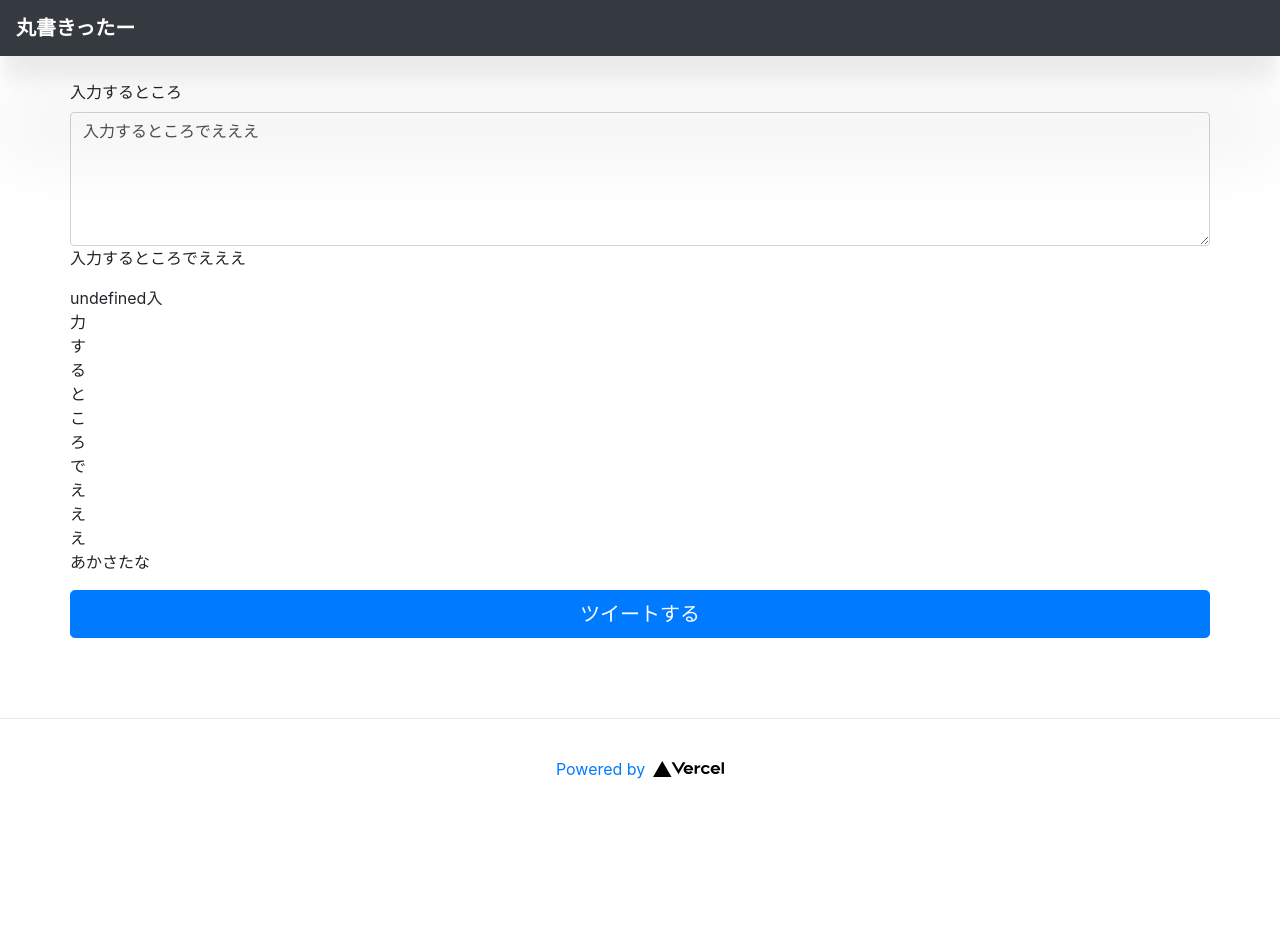
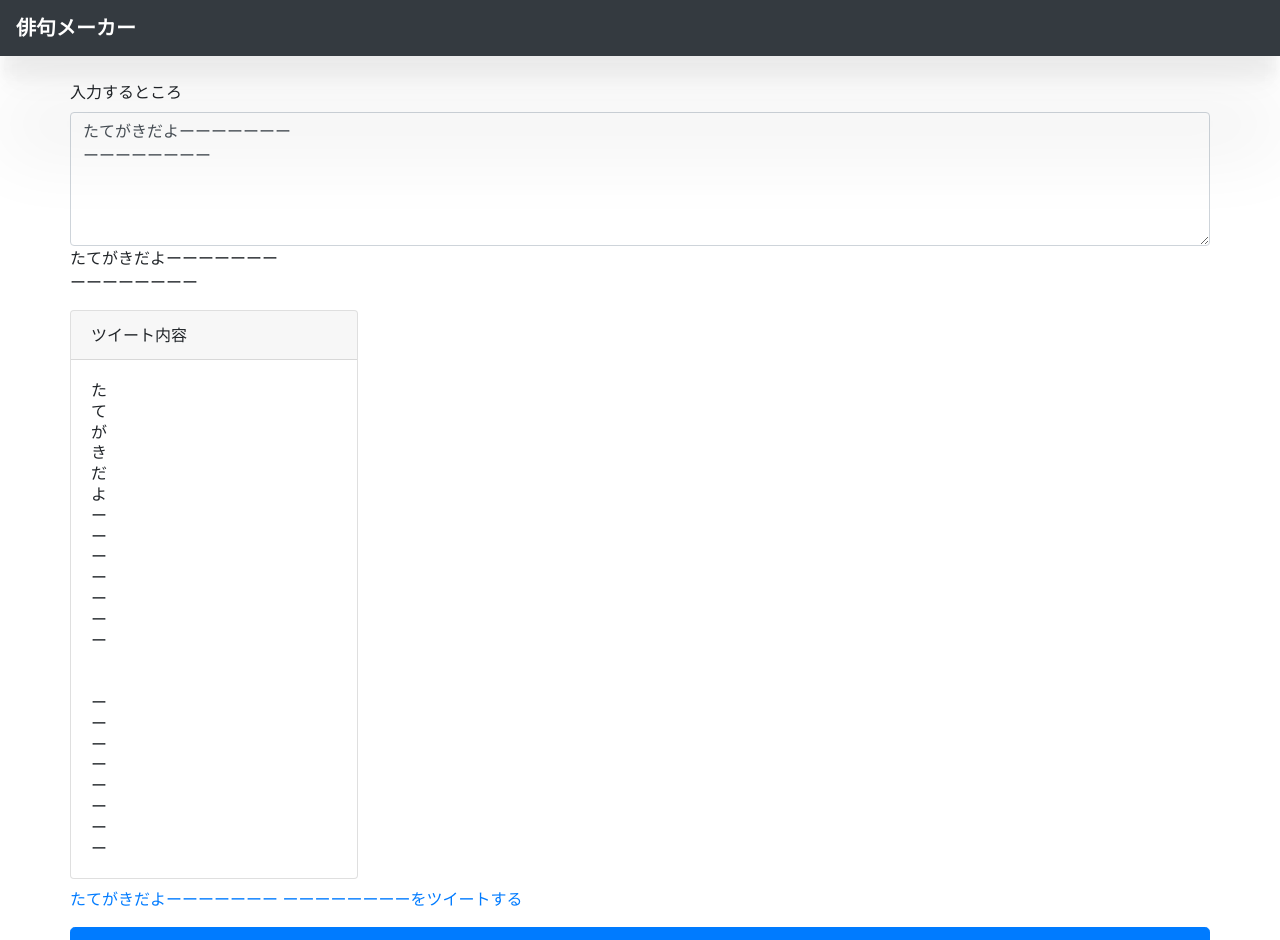
Before and after one commit to Mochichi2003/marugakitter, a Next.js app: page / in a window 1280 px wide. Shown: the top 940 px of the page. Before the commit the page ends 818 px from the top, so only its background shows below. Built offline with nearby package versions, Linux system fonts and the light colour scheme.

Commit message:
色々追加

```diff
--- a/components/Header.module.scss
+++ b/components/Header.module.scss
@@ -21,6 +21,7 @@ $icon-color: #000000;
   top: 0;
   right: 0;
   position: fixed;
+  z-index: 12;
 }
 
 .home {
--- a/components/get_content_and_convert/conver.jsx
+++ b/components/get_content_and_convert/conver.jsx
@@ -1,18 +1,64 @@
 import React from "react";
+import { Card } from "react-bootstrap";
+import Head from "next/head";
 import styles from "./conver.module.sass";
 
 function textCov(value) {
   let convertvalues = " ";
   convertvalues = value.split("");
-  let retunValue;
+  let retunValue = "🤔";
   for (const key in convertvalues) {
     retunValue = `${retunValue + convertvalues[key]}\n`;
   }
-  console.log(retunValue);
+  // console.log(retunValue);
 
-  return `${retunValue}あかさたな`;
+  return `${retunValue.slice(2)}`;
 }
 
 export default function Converter(props) {
-  return <p className={styles.texttoindention}>{textCov(props.value)}</p>;
+  return (
+    <>
+      {/* <p className={styles.texttoindention}>{textCov(props.value)}</p> */}
+      <Head>
+        <script
+          async
+          src="https://platform.twitter.com/widgets.js"
+          charset="utf-8"
+        />
+      </Head>
+      <Card
+        // bg={variant.toLowerCase()}
+        // key={idx}
+        // // text={variant.toLowerCase() === "light" ? "dark" : "white"}
+        style={{ width: "18rem" }}
+        className="mb-2"
+      >
+        <Card.Header>ツイート内容</Card.Header>
+        <Card.Body>
+          {/* <Card.Title>ツイート内容</Card.Title> */}
+          <Card.Text
+            className={`${styles.texttoindention} ${styles.card_text}`}
+          >
+            {textCov(props.value)}
+          </Card.Text>
+        </Card.Body>
+      </Card>
+
+      <a
+        href={`${
+          "https://twitter.com/intent/tweet?" + "hashtags="
+        }${encodeURIComponent("縦書きなのだ")}&original_referer=${
+          location.href
+        }&text=${encodeURIComponent(textCov(props.value))}`}
+      >
+        {`${props.value}をツイートする`}
+      </a>
+      {/* <script
+        async
+        src="https://platform.twitter.com/widgets.js"
+        charset="utf-8"
+      /> */}
+    </>
+  );
 }
+// https://twitter.com/intent/tweet?hashtags=%E3%82%8F%E3%81%82%E3%81%82%E3%81%82%E3%81%82%E3%81%84%E3%81%84%E3%81%84%E3%81%84%E3%81%84%2C&original_referer=http%3A%2F%2Flocalhost%3A3300%2F&ref_src=twsrc%5Etfw&related=Mochi_749&text=%E3%81%9F%0A%E3%81%A6%0A%E3%81%8C%0A%E3%81%8D%0A%E3%81%A0%0A%E3%82%88%0A%E3%83%BC%0A%E3%83%BC%0A%E3%83%BC%0A%E3%83%BC%0A%E3%83%BC%0A%E3%83%BC%0A%E3%83%BC%0A%E3%83%BC%0A%E3%83%BC%0A%E3%83%BC%0A%E3%83%BC%0A%E3%83%BC%0A%E3%83%BC%0A%E3%83%BC%0A%E3%83%BC%0A&tw_p=tweetbutton
--- a/components/get_content_and_convert/conver.module.sass
+++ b/components/get_content_and_convert/conver.module.sass
@@ -1,2 +1,5 @@
 .texttoindention
 	white-space: pre-line
+
+.card_text
+	line-height: 1.3
--- a/components/header.jsx
+++ b/components/header.jsx
@@ -17,7 +17,7 @@ export default function TopHeader() {
       <Navbar bg="dark" variant="dark">
         <Link href="/">
           <Navbar.Brand>
-            <p className={styles.home}>丸書きったー</p>
+            <p className={styles.home}>俳句メーカー</p>
             {/* React Bootstrap */}
           </Navbar.Brand>
         </Link>
--- a/package.json
+++ b/package.json
@@ -6,8 +6,8 @@
     "dev": "next dev --port 3300",
     "build": "next build",
     "start": "next start",
-    "lint": "eslint --ext .js,.jsx,.scss .",
-    "lint:fix": "eslint --fix --ext .js,.jsx,.scss  .",
+    "lint": "eslint --ext .js,.jsx,.scss,.sass .",
+    "lint:fix": "eslint --fix --ext .js,.jsx,.scss,.sass  .",
     "export": "next export",
     "plint": "npx prettier --write ."
   },
--- a/pages/index.jsx
+++ b/pages/index.jsx
@@ -23,7 +23,7 @@ class Iputform extends React.Component {
   constructor(props) {
     super(props);
     this.state = {
-      name: "入力するところでえええ",
+      name: "たてがきだよーーーーーーー\nーーーーーーーー",
     };
   }
 
```
